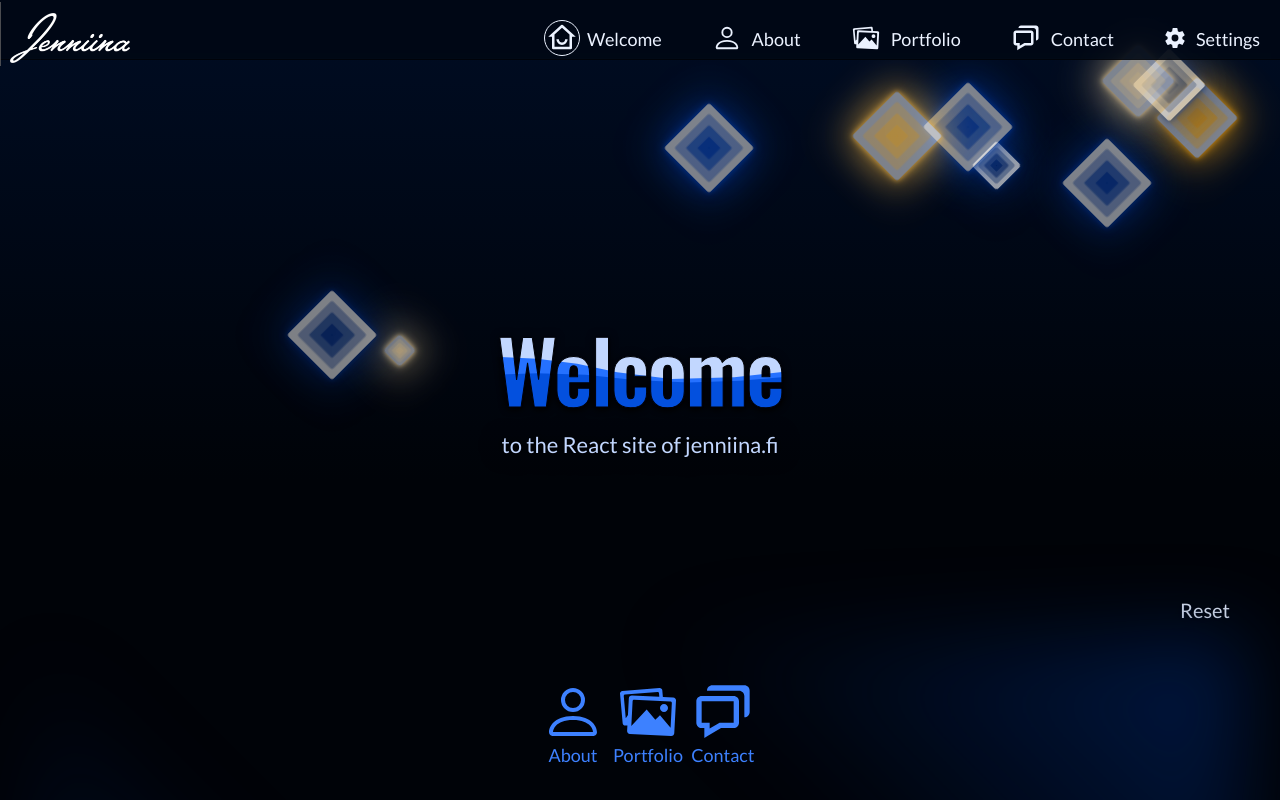
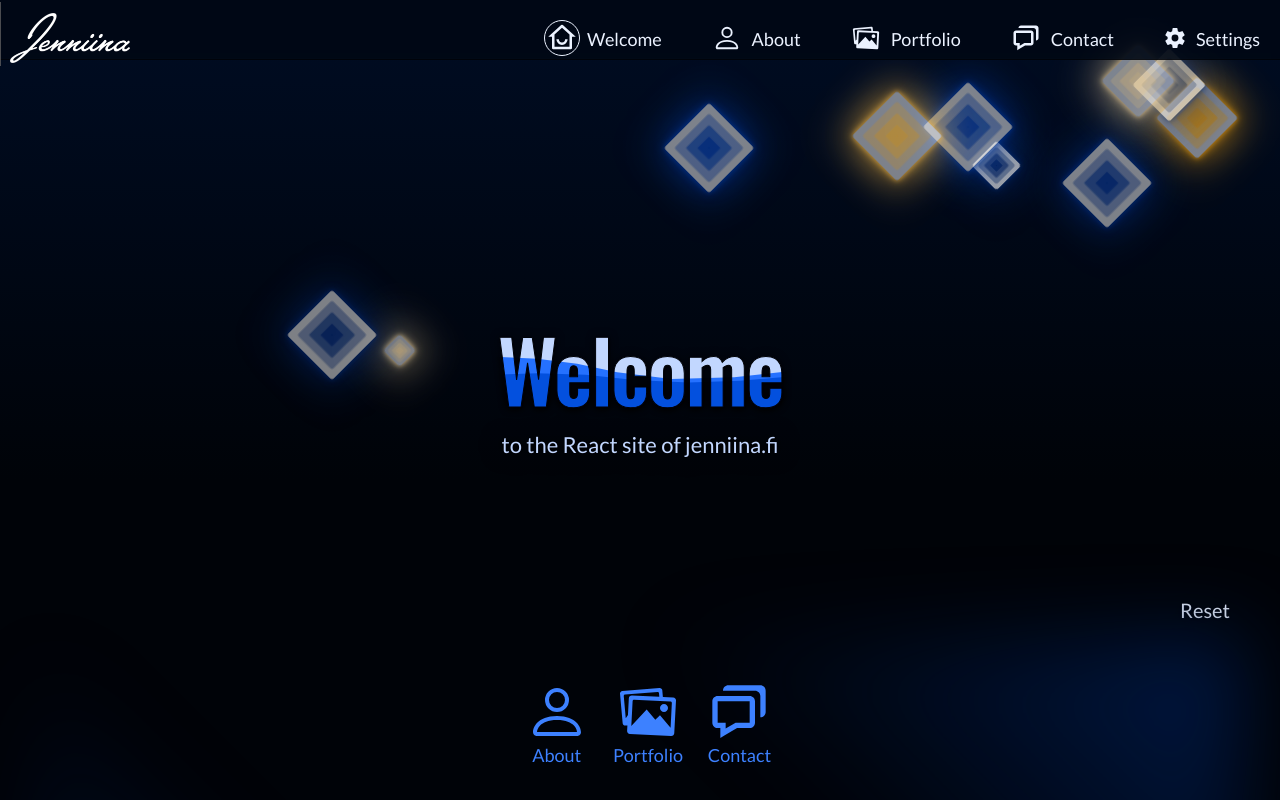
Before and after one commit to jenniina/react-sub-site, a React (Vite) app: page / in a window 1280 px wide. Shown: the top 800 px of the page. Built offline with nearby package versions, Linux system fonts and the light colour scheme; no server answers.

Commit message:
add gap to welcome page .list

```diff
--- a/src/pages/css/welcome.module.css
+++ b/src/pages/css/welcome.module.css
@@ -62,7 +62,7 @@
 @media (min-width: 300px) {
   .list {
     flex-flow: row nowrap;
-    gap: 4%;
+    gap: 1em;
     align-items: flex-start;
   }
   .list.extras {
```
Also changed, not shown: 4 other files (tests, documents, lock files or other folders).
